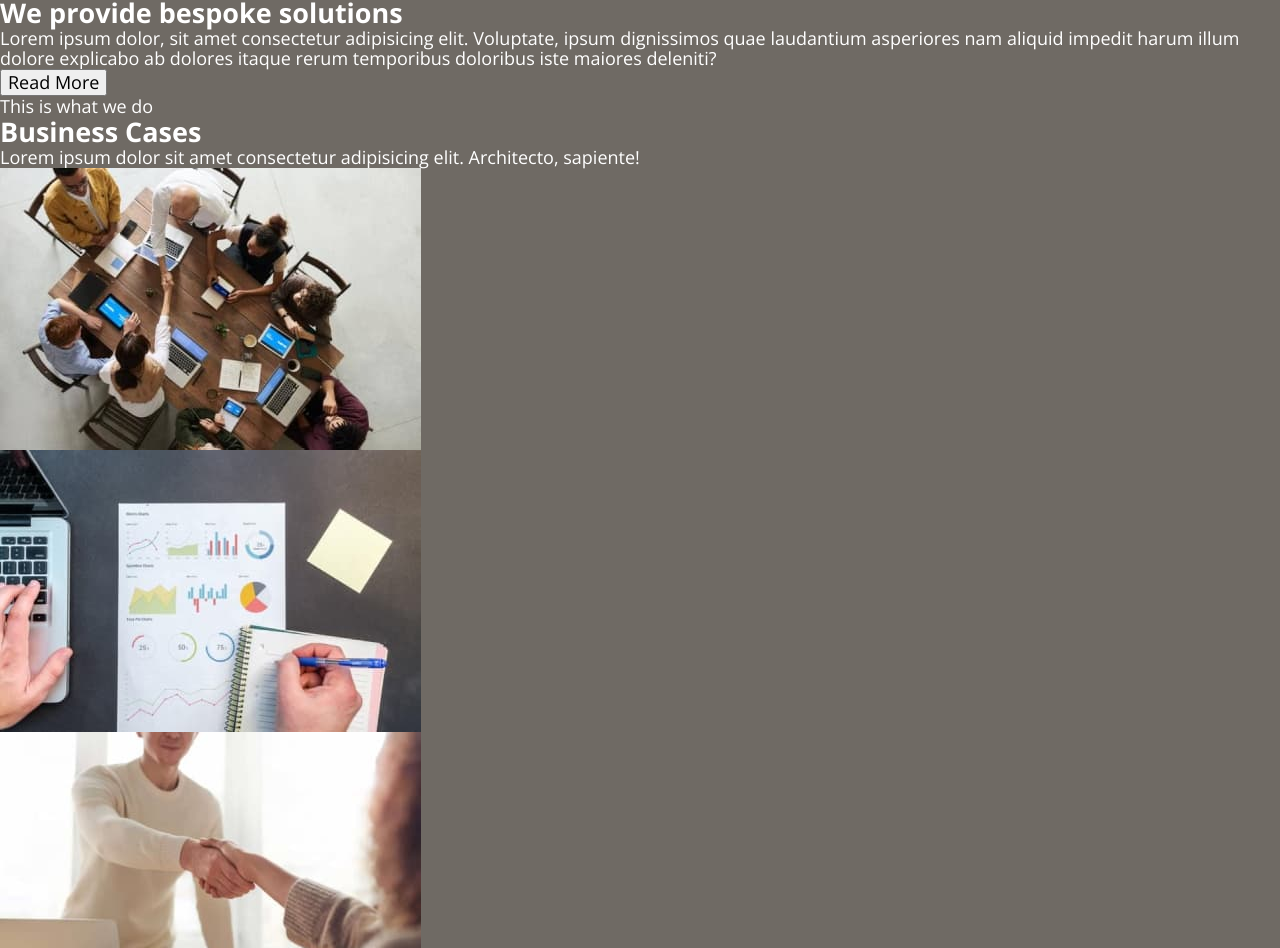
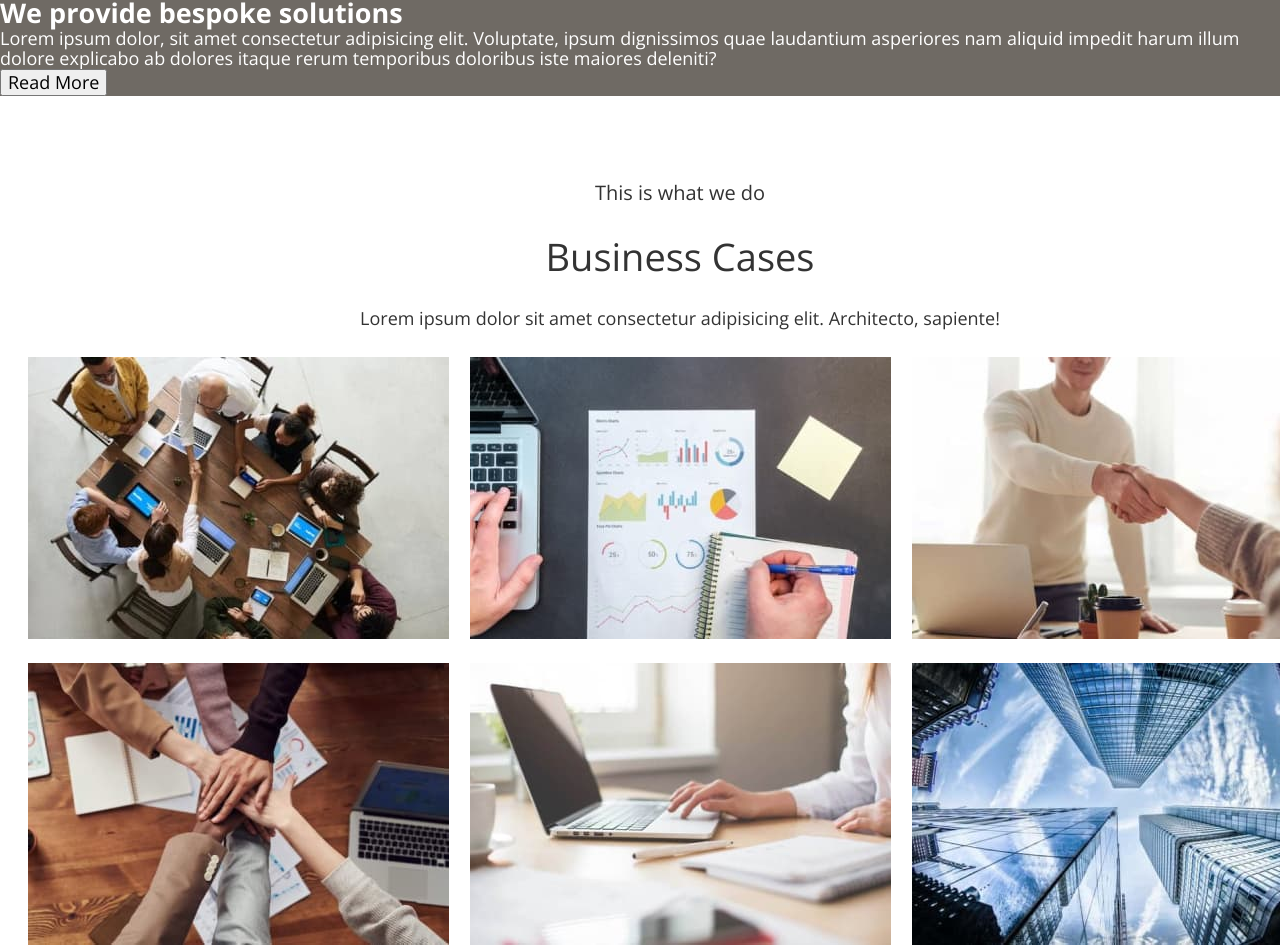
Before and after one commit to kashirin-olexsandr/blended-106_7-8, a plain HTML site: page index.html in a window 1280 px wide. Shown: the part 1233-2181 px from the top of the page. Drawn offline with nearby package versions, Linux system fonts and the light colour scheme.

Commit message:
add styles to cases

```diff
--- a/css/styles.css
+++ b/css/styles.css
@@ -105,3 +105,48 @@ img {
   border-radius: 5px;
   border: none;
 }
+
+.cases {
+  background: #fff;
+}
+
+.container-cases {
+  padding: 80px 0;
+}
+
+.cases-wrap {
+  display: flex;
+  flex-direction: column;
+  gap: 24px;
+  margin-bottom: 24px;
+}
+
+.cases-subtitle {
+  font-size: 20px;
+  line-height: 1.65;
+  text-align: center;
+  color: #333;
+}
+.cases-title {
+  font-weight: 300;
+  font-size: 38px;
+  line-height: 1.26;
+  text-align: center;
+  color: #333;
+}
+.cases-text {
+  font-size: 18px;
+  line-height: 1.57;
+  text-align: center;
+  color: #333;
+}
+.cases-list {
+  display: flex;
+  flex-wrap: wrap;
+  justify-content: center;
+  gap: 24px 21px;
+}
+.cases-list-item {
+}
+.cases-img {
+}
--- a/index.html
+++ b/index.html
@@ -69,56 +69,66 @@
         </p>
         <button type="button">Read More</button>
       </section>
-      <section id="cases">
-        <p>This is what we do</p>
-        <h2>Business Cases</h2>
-        <p>
-          Lorem ipsum dolor sit amet consectetur adipisicing elit. Architecto,
-          sapiente!
+
+      <section class="cases" id="cases">
+        <div class="container-cases container">
+          <div class="cases-wrap">
+            <p class="cases-subtitle">This is what we do</p>
+            <h2 class="cases-title">Business Cases</h2>
+            <p class="cases-text">
+              Lorem ipsum dolor sit amet consectetur adipisicing elit.
+              Architecto, sapiente!
             </p>
-        <ul>
-          <li>
+          </div>
+          <ul class="cases-list">
+            <li class="cases-list-item">
               <img
+                class="cases-img"
                 src="./images/img_meeting1.jpg"
                 alt="meeting 1"
                 width="421"
                 height="282"
               />
             </li>
-          <li>
+            <li class="cases-list-item">
               <img
+                class="cases-img"
                 src="./images/img_graphs.jpg"
                 alt="graphs"
                 width="421"
                 height="282"
               />
             </li>
-          <li>
+            <li class="cases-list-item">
               <img
+                class="cases-img"
                 src="./images/img_meeting2.jpg"
                 alt="meeting 2"
                 width="421"
                 height="282"
               />
             </li>
-          <li>
+            <li class="cases-list-item">
               <img
+                class="cases-img"
                 src="./images/img_meeting3.jpg"
                 alt="meeting 3"
                 width="421"
                 height="282"
               />
             </li>
-          <li>
+            <li class="cases-list-item">
               <img
+                class="cases-img"
                 src="./images/img_working.jpg"
                 alt="working"
                 width="421"
                 height="282"
               />
             </li>
-          <li>
+            <li class="cases-list-item">
               <img
+                class="cases-img"
                 src="./images/img_business_center.jpg"
                 alt="business center"
                 width="421"
@@ -126,7 +136,9 @@
               />
             </li>
           </ul>
+        </div>
       </section>
+
       <section id="post">
         <p>April 16 2020</p>
         <h2>Blog Post One</h2>
```
Lines whose indentation alone changed are shown as unchanged.
